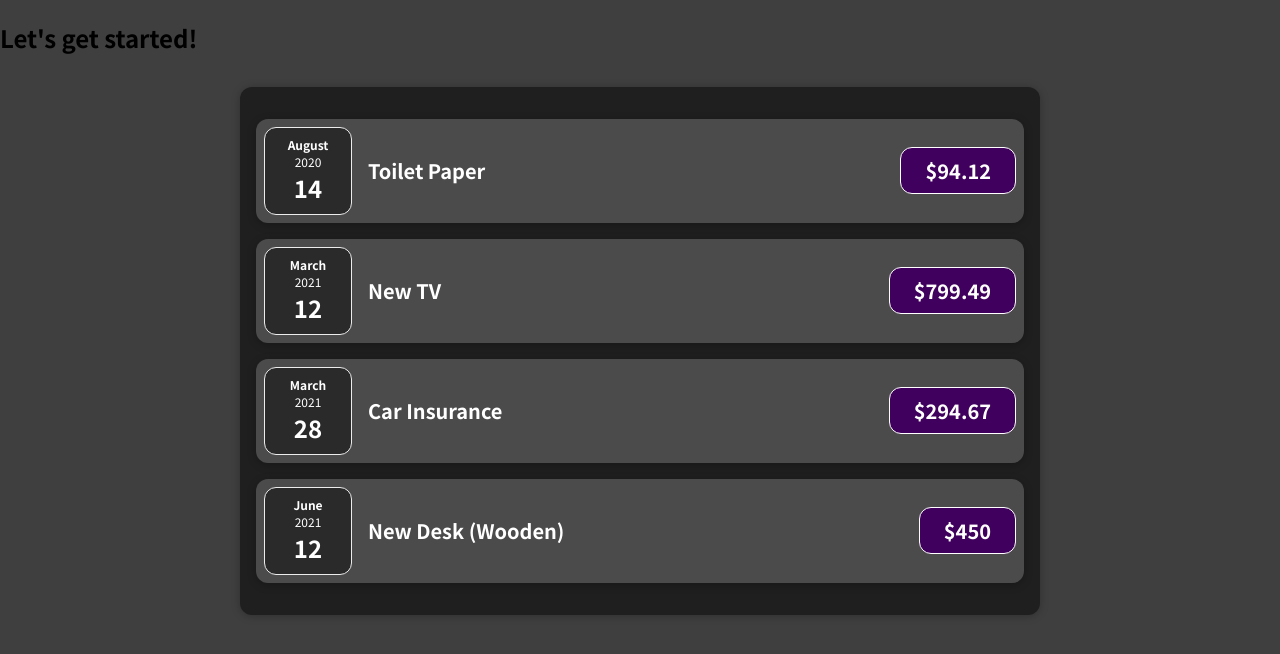
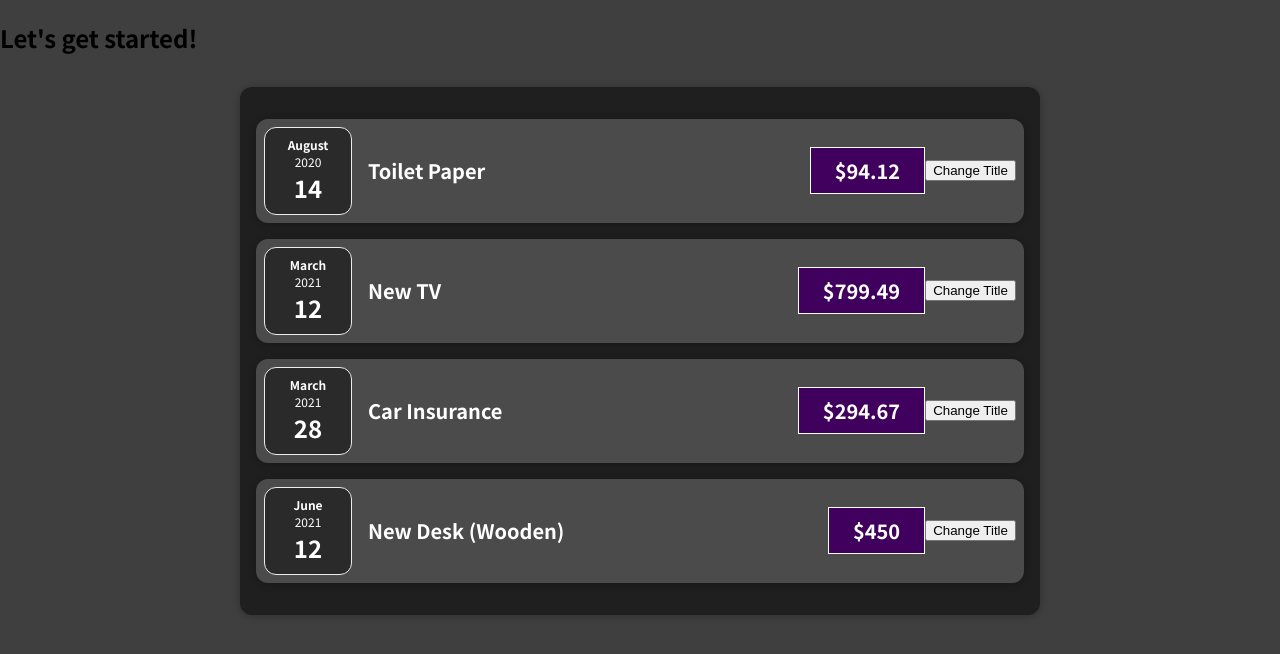
Before and after one commit to SF-codes/Learning-React, a React (Create React App) app: page / in a window 1280 px wide. Shown: the top 654 px of the page. Built offline with nearby package versions, Linux system fonts and the light colour scheme.

Commit message:
Added a State Hook in ExpenseItem.js and reconfigured code a bit!

```diff
--- a/src/components/ExpenseItem.js
+++ /dev/null
@@ -1,16 +0,0 @@
-import ExpenseDate from "./ExpenseDate";
-import "./ExpenseItem.css";
-
-function ExpenseItem(props) {
-  return (
-    <div className="expense-item">
-      <ExpenseDate date={props.date} />
-      <div className="expense-item__description">
-        <h2>{props.title}</h2>
-        <div className="expense-item__price">${props.amount}</div>
-      </div>
-    </div>
-  );
-}
-
-export default ExpenseItem;
--- a/src/components/ExpenseDate.js
+++ b/src/components/Expenses/ExpenseDate.js
@@ -1,6 +1,7 @@
+import React from "react";
 import "./ExpenseDate.css";
 
-function ExpenseDate(props) {
+const ExpenseDate = (props) => {
   const month = props.date.toLocaleString("en-US", { month: "long" });
   const year = props.date.getFullYear();
   const day = props.date.toLocaleString("en-US", { day: "2-digit" });
@@ -12,6 +13,6 @@
       <div className="expense-date__day">{day}</div>
     </div>
   );
-}
+};
 
 export default ExpenseDate;
--- a/src/components/ExpenseItem.css
+++ b/src/components/Expenses/ExpenseItem.css
@@ -2,10 +2,8 @@
   display: flex;
   justify-content: space-between;
   align-items: center;
-  box-shadow: 0 2px 8px rgba(0, 0, 0, 0.25);
   padding: 0.5rem;
   margin: 1rem 0;
-  border-radius: 12px;
   background-color: #4b4b4b;
 }
 
@@ -34,7 +32,6 @@
   background-color: #40005d;
   border: 1px solid white;
   padding: 0.5rem;
-  border-radius: 12px;
 }
 
 @media (min-width: 580px) {
--- /dev/null
+++ b/src/components/Expenses/ExpenseItem.js
@@ -0,0 +1,26 @@
+import React, { useState } from "react";
+import ExpenseDate from "./ExpenseDate";
+import Card from "../UI/Card";
+import "./ExpenseItem.css";
+
+const ExpenseItem = (props) => {
+  const [title, setTitle] = useState(props.title);
+
+  const clickHandler = () => {
+    setTitle("Updated!");
+    console.log(title);
+  };
+
+  return (
+    <Card className="expense-item">
+      <ExpenseDate date={props.date} />
+      <div className="expense-item__description">
+        <h2>{title}</h2>
+        <div className="expense-item__price">${props.amount}</div>
+      </div>
+      <button onClick={clickHandler}>Change Title</button>
+    </Card>
+  );
+};
+
+export default ExpenseItem;
--- a/src/components/Expenses.css
+++ b/src/components/Expenses/Expenses.css
@@ -4,6 +4,4 @@
   margin: 2rem auto;
   width: 50rem;
   max-width: 95%;
-  border-radius: 12px;
-  box-shadow: 0 1px 8px rgba(0, 0, 0, 0.25);
 }
--- a/src/components/Expenses.js
+++ b/src/components/Expenses/Expenses.js
@@ -1,9 +1,11 @@
+import React, { useState } from "react";
 import ExpenseItem from "./ExpenseItem";
+import Card from "../UI/Card";
 import "./Expenses.css";
 
-function Expenses(props) {
+const Expenses = (props) => {
   return (
-    <div className="expenses">
+    <Card className="expenses">
       <ExpenseItem
         title={props.items[0].title}
         amount={props.items[0].amount}
@@ -24,8 +26,8 @@
         amount={props.items[3].amount}
         date={props.items[3].date}
       />
-    </div>
+    </Card>
   );
-}
+};
 
 export default Expenses;
--- /dev/null
+++ b/src/components/UI/Card.css
@@ -0,0 +1,4 @@
+.card {
+  border-radius: 12px;
+  box-shadow: 0 1px 8px rgba(0, 0, 0, 0.25);
+}
--- /dev/null
+++ b/src/components/UI/Card.js
@@ -0,0 +1,9 @@
+import React from "react";
+import "./Card.css";
+
+const Card = (props) => {
+  const classes = "card " + props.className;
+  return <div className={classes}>{props.children}</div>;
+};
+
+export default Card;
```
Also changed, not shown: src/App.js (+4 -3 lines), src/index.js (+5 -4 lines), src/components/Expenses/ExpenseDate.css (renamed from src/components/ExpenseDate.css).
